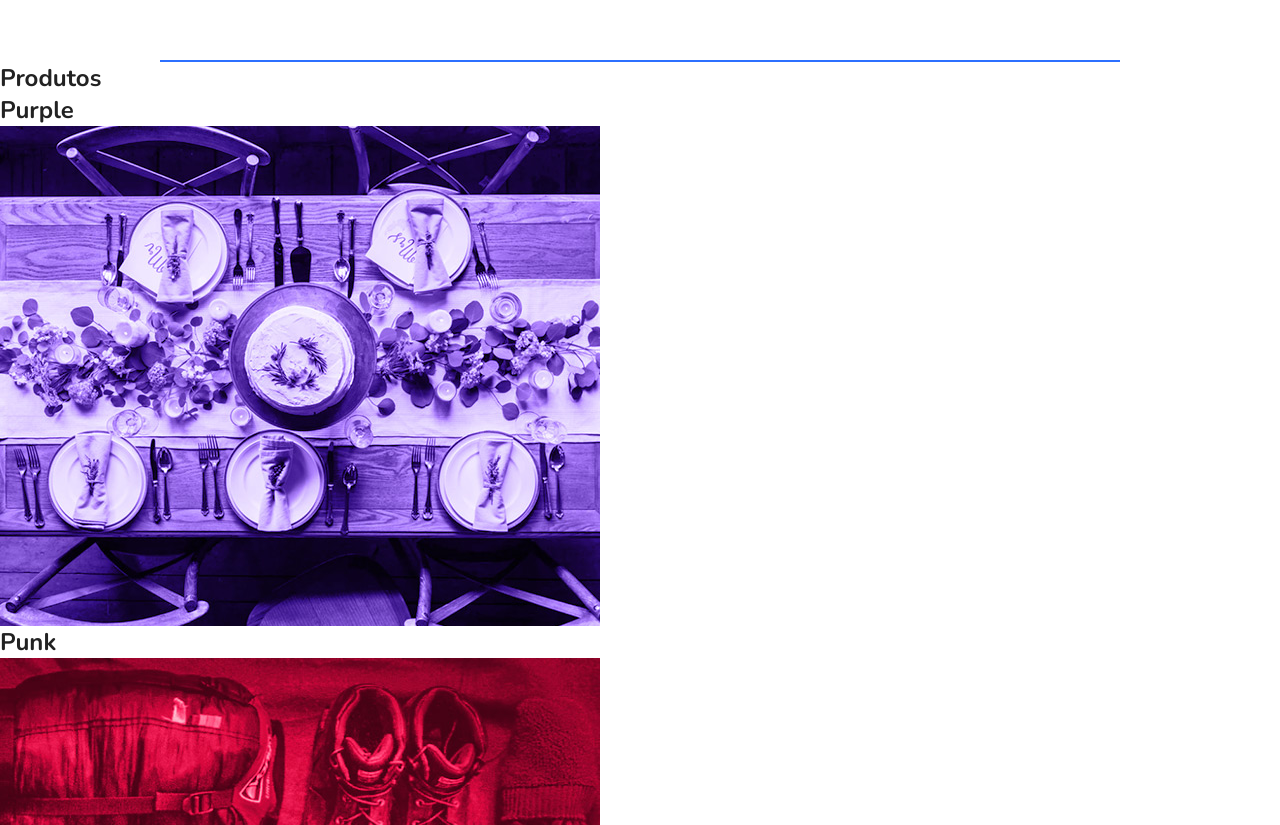
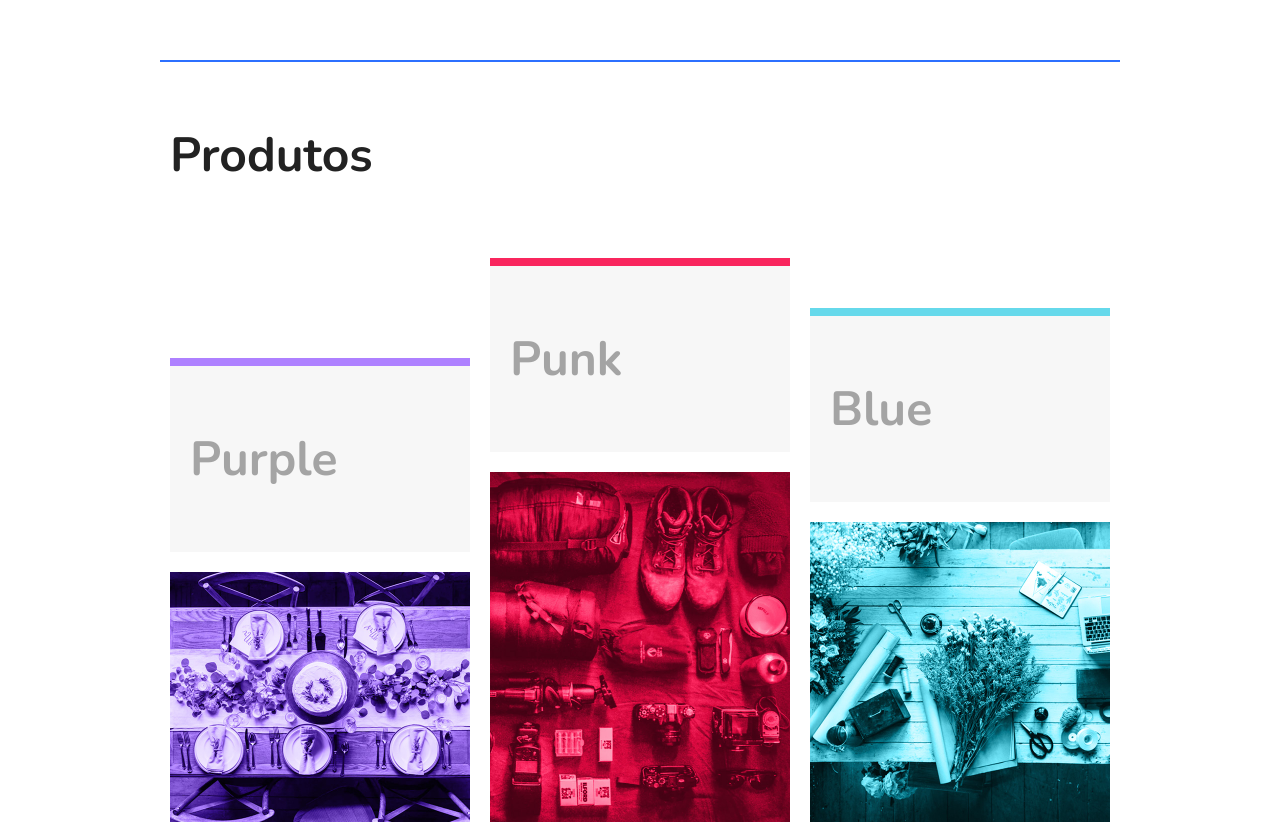
Before and after one commit to gustavomarim/flex-blog-css, a plain HTML site: page index.html in a window 1280 px wide. Shown: the part 949-1774 px from the top of the page. Drawn offline with nearby package versions, Linux system fonts and the light colour scheme.

Commit message:
Produtos

```diff
--- a/css/style.css
+++ b/css/style.css
@@ -148,3 +148,46 @@ img {
     flex  : 1 1 160px;
     margin: 0 10px;
 }
+
+/* Produtos */
+.produtos {
+    max-width: 960px;
+    margin   : 60px auto;
+}
+
+.produtos h1 {
+    font-size: 3rem;
+    margin   : 0 10px 60px 10px;
+}
+
+.produtos-container {
+    display    : flex;
+    flex-wrap  : wrap;
+    align-items: flex-end;
+}
+
+.produtos-item {
+    flex     : 1 1 175px;
+    margin   : 10px;
+    min-width: 175px;
+}
+
+.produtos-item h2 {
+    font-size       : 3rem;
+    color           : #a4a4a4;
+    background-color: #f7f7f7;
+    padding         : 60px 20px;
+    margin-bottom   : 20px;
+}
+
+.purple {
+    border-top: 8px solid #ae81ff;
+}
+
+.pink {
+    border-top: 8px solid #f9265e;
+}
+
+.blue {
+    border-top: 8px solid #66d9eb;
+}
```
